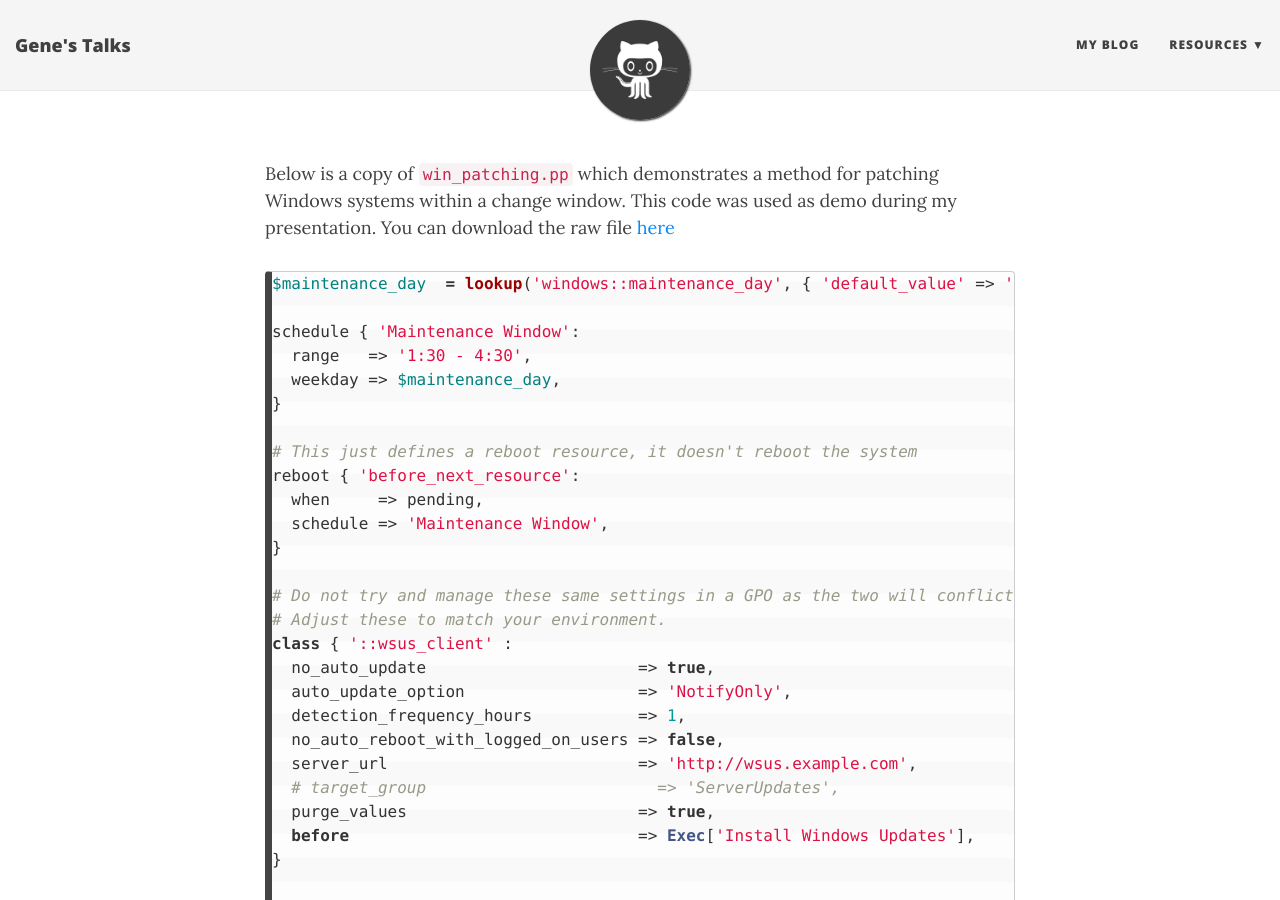
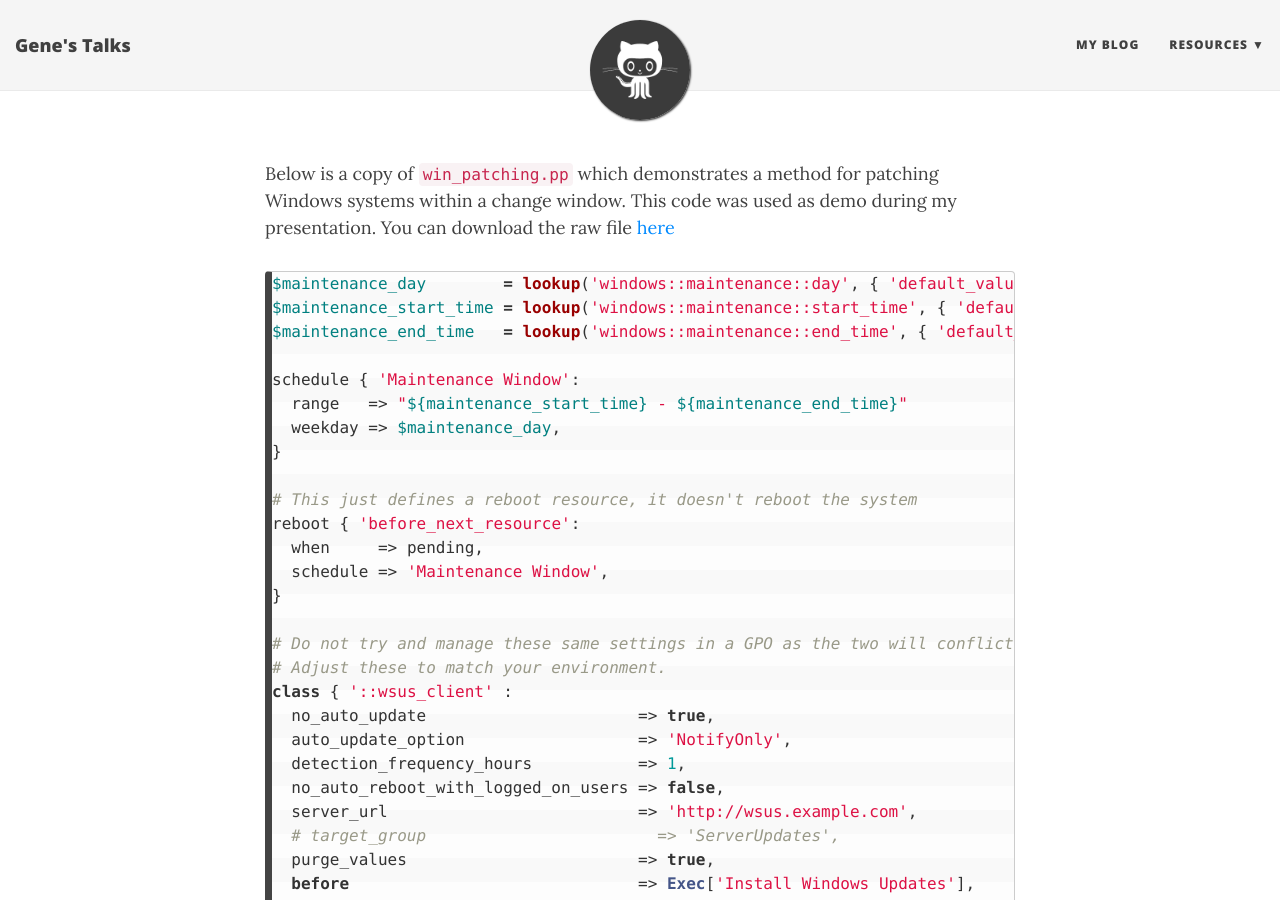
Before and after one commit to genebean/talks, a Jekyll site: the page built from 2017/08/03/code_sample.md, in a window 1280 px wide and 900 px high. Built offline with Jekyll 4.4.1, drawn with Linux system fonts in a browser that asks for light colours; nearby versions of some CDN libraries; comment, search, counter and statistics services are not loaded.

Commit message:
Adding flexibility

````diff
--- a/2017/08/03/code_sample.md
+++ b/2017/08/03/code_sample.md
@@ -7,10 +7,12 @@ for patching Windows systems within a change window. This code was used as demo
 during my presentation. You can download the raw file [here]({{ site.url }}/2017/08/03/win_patching.pp)
 
 ```puppet
-$maintenance_day  = lookup('windows::maintenance_day', { 'default_value' => 'Saturday'})
+$maintenance_day        = lookup('windows::maintenance::day', { 'default_value' => 'Saturday'})
+$maintenance_start_time = lookup('windows::maintenance::start_time', { 'default_value' => '1:30'})
+$maintenance_end_time   = lookup('windows::maintenance::end_time', { 'default_value' => '4:30'})
 
 schedule { 'Maintenance Window':
-  range   => '1:30 - 4:30',
+  range   => "${maintenance_start_time} - ${maintenance_end_time}"
   weekday => $maintenance_day,
 }
 
````
Also changed, not shown: 1 other file.
